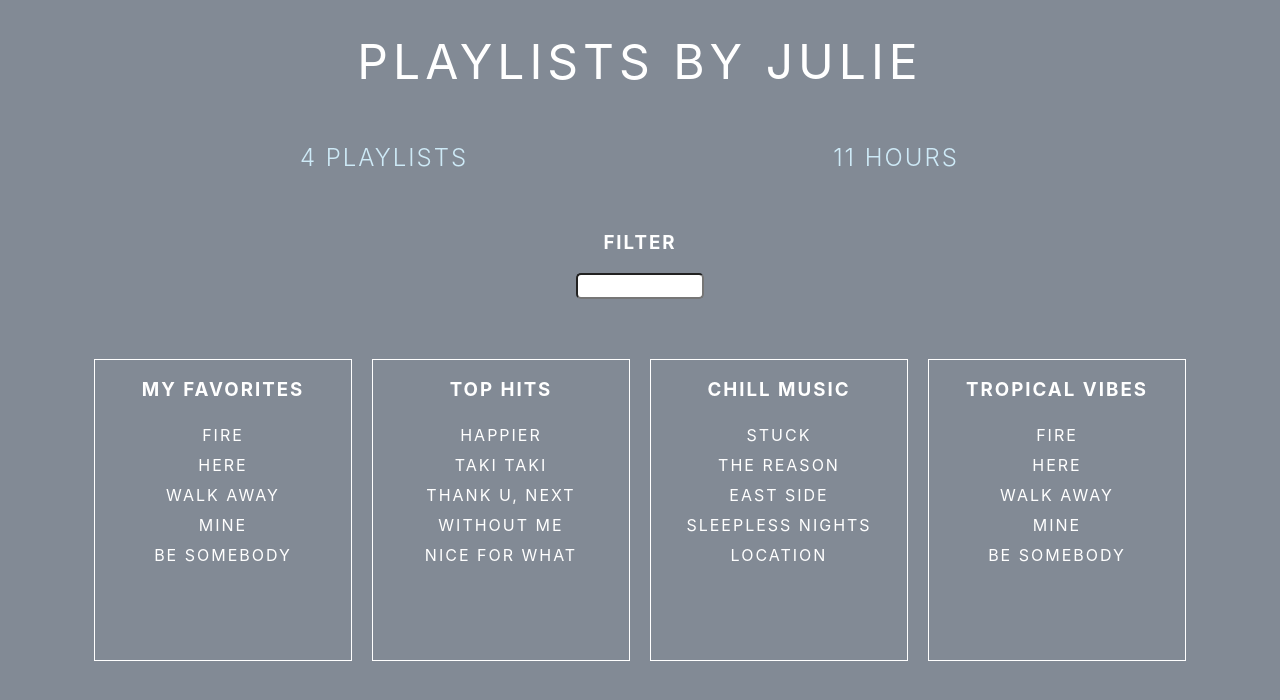
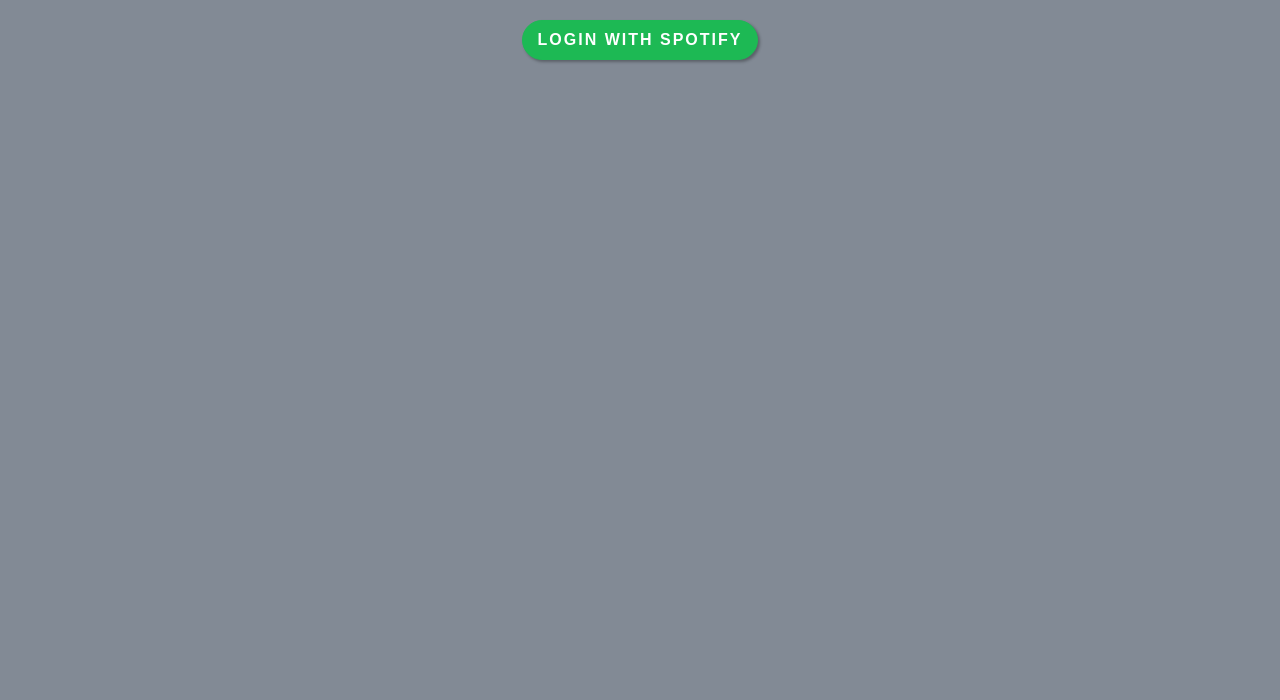
Before and after one commit to jspark721/playlist, a React (Create React App) app: page / in a window 1280 px wide. Shown: the top 700 px of the page. Built offline with nearby package versions, Linux system fonts and the light colour scheme.

Commit message:
add spotify login button

```diff
--- a/src/App.css
+++ b/src/App.css
@@ -33,6 +33,27 @@
   text-align: center;
 }
 
+button {
+  margin: 20px;
+  padding: 10px 15px;
+  border-radius: 20px;
+  background: #1db954;
+  outline: 0;
+  text-transform: uppercase;
+  color: #FFFFFF;
+  font-size: 1em;
+  letter-spacing: 2px;
+  font-weight: bolder;
+  border: 1px solid #1db954;
+  transition: all .5s ease;
+  box-shadow: 2px 2px 3px rgba(0,0,0, .3);
+}
+
+button:hover {
+  background-color: #20C95B;
+  transition: all .5s ease;
+}
+
 .filter-box {
   margin-bottom: 40px;
 }
--- a/src/App.js
+++ b/src/App.js
@@ -117,9 +117,6 @@
     }
   }
   componentDidMount(){
-    setTimeout(() => {
-      this.setState({ serverData: fakeServerData})
-    }, 1000);
   }
   render() {
     let playlistToRender = this.state.serverData.user ? this.state.serverData.user.playlists
@@ -145,7 +142,7 @@
               <Playlist playlist={playlist} />
           )}
 
-        </div> : <h1>Loading...</h1>
+        </div> : <button>Login with Spotify</button>
         }
       </div>
     );
```
